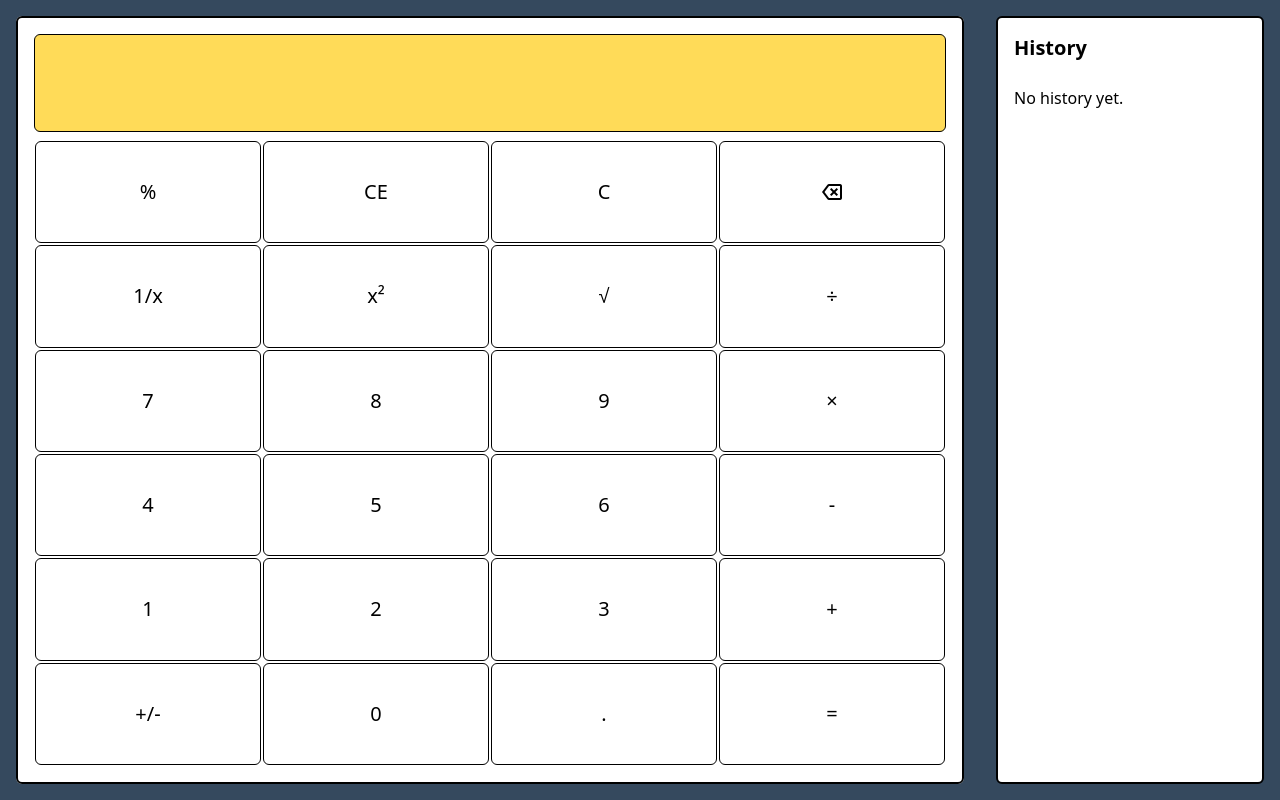
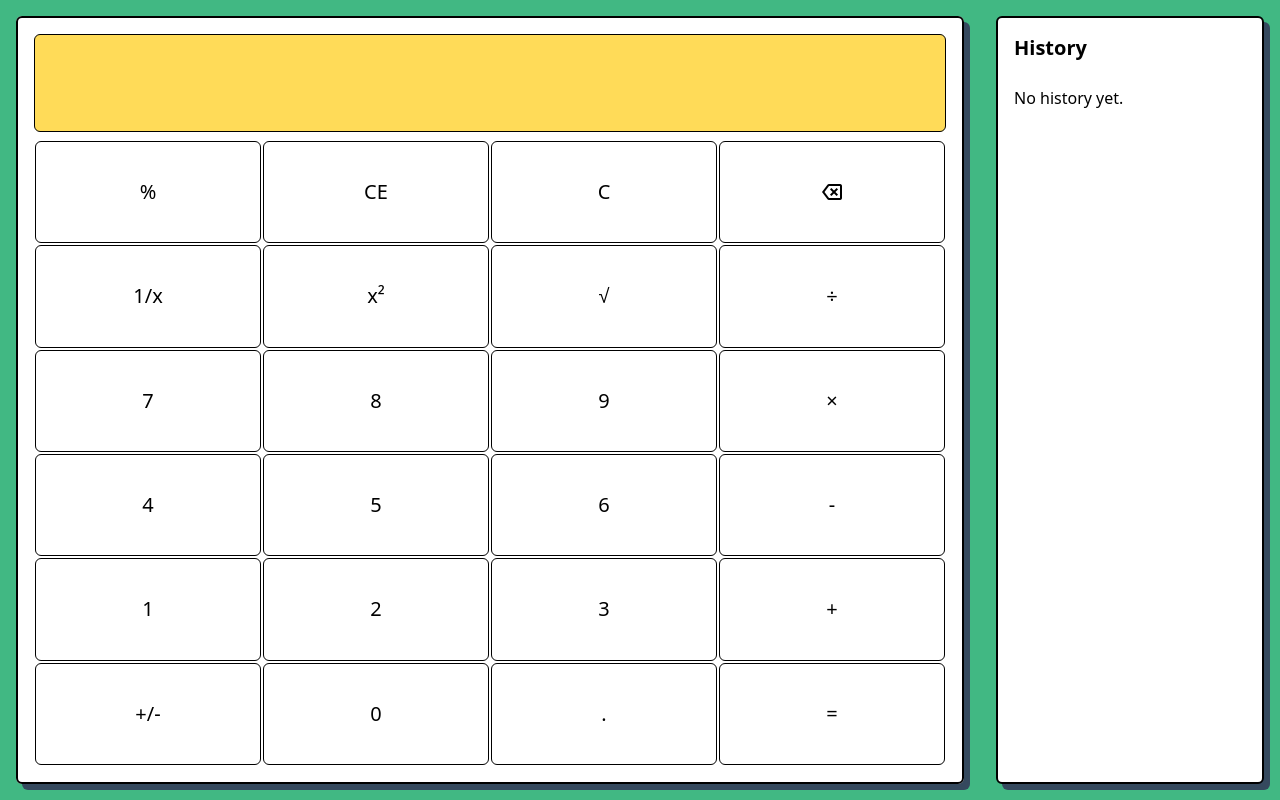
Before and after one commit to lemredd/calculator, a Vue app: page / in a window 1280 px wide. Built offline with nearby package versions, Linux system fonts and the light colour scheme.

Commit message:
feat(ui): use mint as container background color

```diff
--- a/src/style.scss
+++ b/src/style.scss
@@ -5,7 +5,7 @@
 body {
 	.container {
 		@apply flex;
-		@apply bg-calculator-ocean;
+		@apply bg-calculator-mint;
 		min-height: 100vh;
 		min-width: 100vw;
 	}
```
